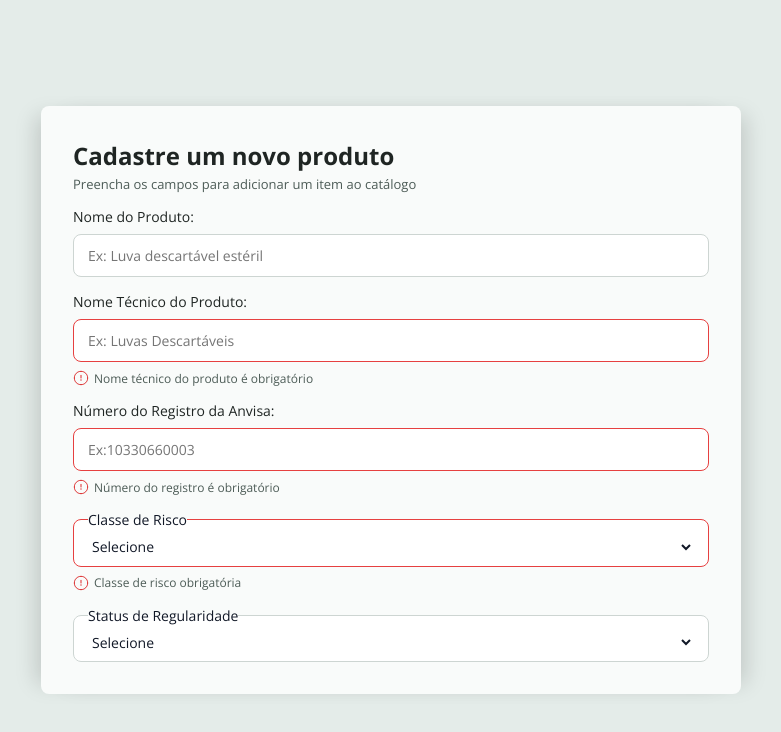
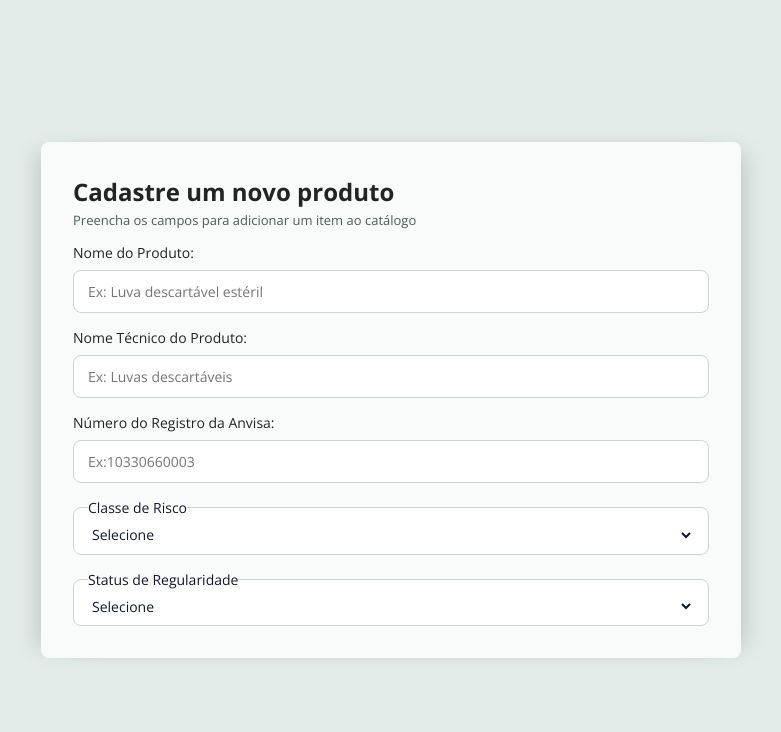
Before and after one commit to luizroquim/cadastro_produtos_anvisa, a React (Vite) app: page / in a window 1280 px wide. Shown: the top 732 px of the page, without its empty margins (249-1030 px from the left). Built offline with nearby package versions, Linux system fonts and the light colour scheme.

Commit message:
feat: add conditional date field based on regularity status

```diff
--- a/src/pages/NewProduct/index.tsx
+++ b/src/pages/NewProduct/index.tsx
@@ -4,8 +4,10 @@ import { Container } from "./styles";
 import { Content } from "./styles";
 import { Form, FormData } from "./styles";
 import { Select } from "../../components/Reuse/Select";
+import { useState } from "react";
 
 export function NewProduct() {
+  const [status, SetStatus] = useState("");
   return (
     <Container>
       <Content>
@@ -16,28 +18,19 @@ export function NewProduct() {
 
         <Form>
           <FormData>
-            <InputField
-              placeholder="Ex: Luva descartável estéril"
-
-            >
+            <InputField placeholder="Ex: Luva descartável estéril">
               Nome do Produto:
             </InputField>
 
-            <InputField
-              placeholder="Ex: Luvas Descartáveis"
-              error={"Nome técnico do produto é obrigatório"}
-            >
+            <InputField placeholder="Ex: Luvas descartáveis">
               Nome Técnico do Produto:
             </InputField>
 
-            <InputField
-              placeholder="Ex:10330660003"
-              error={"Número do registro é obrigatório"}
-            >
+            <InputField placeholder="Ex:10330660003">
               Número do Registro da Anvisa:
-            </InputField >
+            </InputField>
 
-            <Select required legend="Classe de Risco" error="Classe de risco obrigatória">
+            <Select required legend="Classe de Risco">
               <option value="Classe I - Baixo Risco">
                 Classe I - Baixo Risco
               </option>
@@ -49,19 +42,19 @@ export function NewProduct() {
               </option>
             </Select>
 
-            <Select required legend="Status de Regularidade" >
-              <option value="Vigente">
-                Vigente
-              </option>
-              <option value="Vencido">
-                Vencido
-              </option>
-              <option value="Em revalidação">
-                Em revalidação
-              </option>
+            <Select
+              required
+              legend="Status de Regularidade"
+              onChange={(e) => SetStatus(e.target.value)}
+            >
+              <option value="Vigente">Vigente</option>
+              <option value="Vencido">Vencido</option>
+              <option value="Em revalidação">Em revalidação</option>
+              <option value="Outro">Outro</option>
             </Select>
-
-
+            {status === "Outro" && (
+              <InputField type="date">Data de vencimento:</InputField>
+            )}
           </FormData>
         </Form>
       </Content>
```
Also changed, not shown: 1 other file (tests, documents, lock files or other folders).
